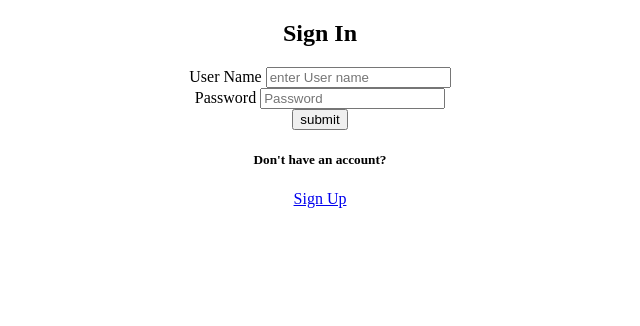
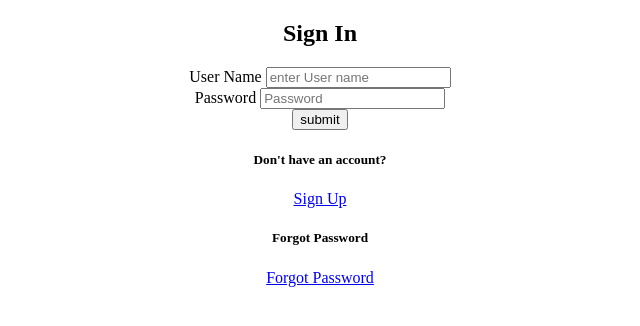
Before and after one commit to Rakesh-7r/38r-FE, a plain HTML site: page Signin & Signup Page/Login in.html in a window 1280 px wide. Shown: the whole page, without its empty margins (320-960 px from the left). Drawn offline with Linux system fonts and the light colour scheme.

Commit message:
Update Login in.html

```diff
--- a/Signin & Signup Page/Login in.html
+++ b/Signin & Signup Page/Login in.html
@@ -15,9 +15,13 @@
         <input type="text" id="Full Name" name="Full Name" placeholder="enter Full name" required ><br> -->
         <label for="user">Password</label>
         <input type="text" id="user" name="Password" placeholder="Password" minlength="4" maxlength="8" required><br>
+
        <input type="submit" value="submit">
        <h5> Don't have an account?</h5>
        <a href="./Sign Up Page.html">Sign Up</a>
+        <h5> Forgot Password</h5>
+       <a href="./Forgot password.html">Forgot Password</a>
+
 
     </form>
 
```
